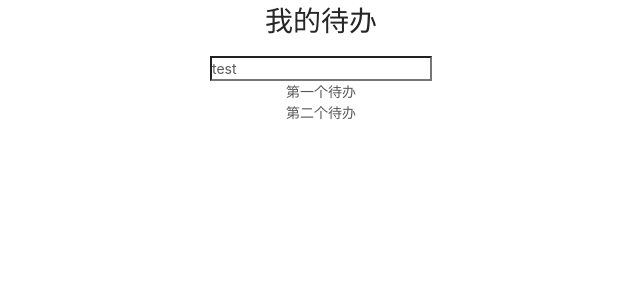
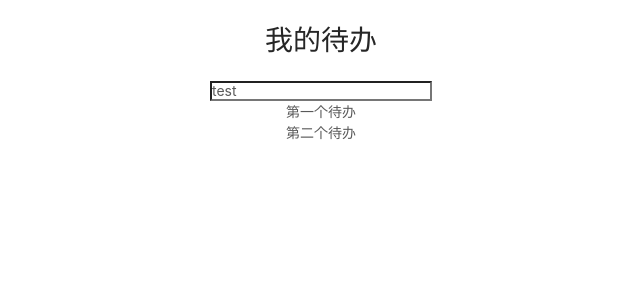
Before and after one commit to 808Mak1r/TodoList, a React (Create React App) app: page / in a window 1280 px wide. Shown: the top 300 px of the page, without its empty margins (319-959 px from the left). Built offline with nearby package versions, Linux system fonts and the light colour scheme.

Commit message:
1. 添加 normalize.css 2. 添加 reset.css

```diff
--- a/src/App.tsx
+++ b/src/App.tsx
@@ -1,7 +1,9 @@
-import React, { Component } from 'react';
+import React, { Component } from 'react'
 import TodoInput from './components/TodoInput'
 import TodoItem from './components/TodoItem'
-import './App.css';
+import 'normalize.css'
+import './reset.css'
+import './App.css'
 
 interface IAppState {
   newTodo: string,
--- a/src/index.css
+++ b/src/index.css
@@ -11,9 +11,3 @@
   font-family: source-code-pro, Menlo, Monaco, Consolas, 'Courier New',
     monospace;
 }
-
-* {
-  margin: 0;
-  padding: 0;
-  box-sizing: border-box
-}
--- /dev/null
+++ b/src/reset.css
@@ -0,0 +1,23 @@
+* {
+  margin: 0;
+  padding: 0;
+  box-sizing: border-box;
+}
+
+*::after {
+  box-sizing: border-box;
+}
+
+*::before {
+  box-sizing: border-box;
+}
+
+ul,
+ol,
+dl {
+  list-style: none;
+}
+
+a {
+  color: inherit;
+}
```
